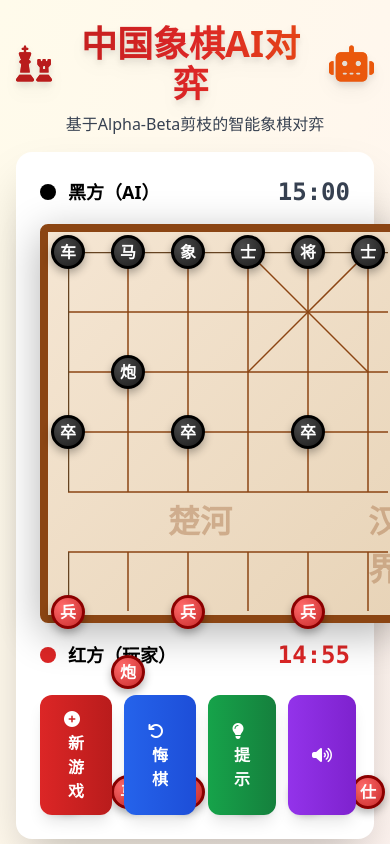
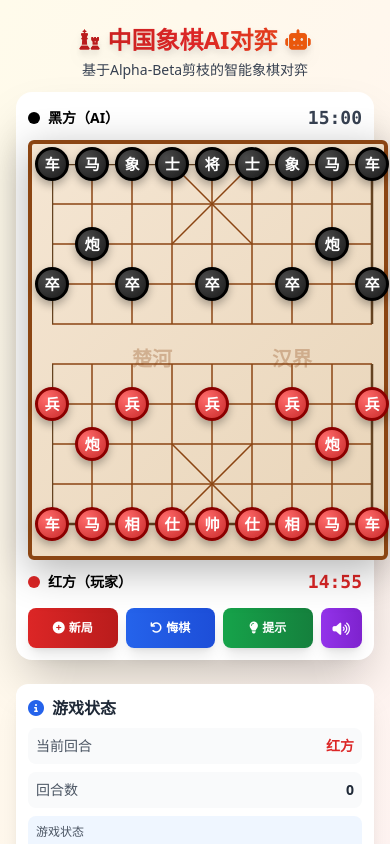
Before and after one commit to shibing624/chinese-chess-ai, a plain HTML site: page index.html in a window 390 px wide. Shown: the top 844 px of the page. Drawn offline with nearby package versions, Linux system fonts and the light colour scheme.

Commit message:
优化移动端布局和响应式设计
UI改进:
- 📱 动态调整棋盘尺寸，完美适配手机、平板、PC端
- 🎯 棋子、提示点大小根据屏幕自动缩放
- ✨ 优化标题、按钮、面板的响应式显示
- 👆 添加移动端触摸优化和active状态

技术实现:
- JavaScript动态计算棋盘cellSize和padding
- 监听window resize事件实时更新布局
- 移除CSS硬编码尺寸，改为JS动态设置
- 添加touch-action和tap-highlight优化

移动端优化:
- 手机端: 40px cellSize, 360px棋盘
- 平板端: 55px cellSize, 480px棋盘
- PC端: 60px cellSize, 560px棋盘
- 禁用双击缩放，优化触摸体验

```diff
--- a/index.html
+++ b/index.html
@@ -2,7 +2,7 @@
 <html lang="zh-CN">
 <head>
     <meta charset="UTF-8">
-    <meta name="viewport" content="width=device-width, initial-scale=1.0">
+    <meta name="viewport" content="width=device-width, initial-scale=1.0, maximum-scale=1.0, user-scalable=no">
     <title>中国象棋AI对弈</title>
     <script src="https://cdn.tailwindcss.com"></script>
     <link rel="stylesheet" href="https://cdnjs.cloudflare.com/ajax/libs/font-awesome/6.4.0/css/all.min.css">
@@ -11,99 +11,99 @@
 <body class="bg-gradient-to-br from-amber-50 via-orange-50 to-red-50 min-h-screen">
     <div class="container mx-auto px-4 py-6">
         <!-- 标题区域 --优化视觉效果 -->
-        <div class="text-center mb-4 flex-shrink-0">
-            <h1 class="text-4xl lg:text-5xl font-bold bg-gradient-to-r from-red-700 via-red-600 to-orange-600 bg-clip-text text-transparent mb-2 flex items-center justify-center gap-3 drop-shadow-lg">
-                <i class="fas fa-chess text-red-700"></i>
-                中国象棋AI对弈
-                <i class="fas fa-robot text-orange-600"></i>
+        <div class="text-center mb-3 md:mb-4 flex-shrink-0">
+            <h1 class="text-2xl sm:text-3xl lg:text-5xl font-bold bg-gradient-to-r from-red-700 via-red-600 to-orange-600 bg-clip-text text-transparent mb-1 md:mb-2 flex items-center justify-center gap-2 md:gap-3 drop-shadow-lg">
+                <i class="fas fa-chess text-red-700 text-xl sm:text-2xl lg:text-4xl"></i>
+                <span>中国象棋AI对弈</span>
+                <i class="fas fa-robot text-orange-600 text-xl sm:text-2xl lg:text-4xl"></i>
             </h1>
-            <p class="text-gray-700 text-base font-medium">基于Alpha-Beta剪枝的智能象棋对弈</p>
+            <p class="text-gray-700 text-sm md:text-base font-medium">基于Alpha-Beta剪枝的智能象棋对弈</p>
         </div>
         <!-- 主要内容区域 -->
         <div class="grid grid-cols-1 lg:grid-cols-3 gap-6 max-w-7xl mx-auto">
             <!-- 左侧：棋盘区域 -->
             <div class="lg:col-span-2">
-                <div class="bg-white rounded-2xl shadow-2xl p-6">
-                    <div class="flex justify-between items-center mb-4">
-                        <div class="flex items-center gap-3">
-                            <div class="w-4 h-4 bg-black rounded-full"></div>
-                            <span class="font-bold text-lg">黑方（AI）</span>
+                <div class="bg-white rounded-2xl shadow-2xl p-3 sm:p-4 md:p-6">
+                    <div class="flex justify-between items-center mb-2 sm:mb-3 md:mb-4">
+                        <div class="flex items-center gap-2 sm:gap-3">
+                            <div class="w-3 h-3 sm:w-4 sm:h-4 bg-black rounded-full"></div>
+                            <span class="font-bold text-sm sm:text-base md:text-lg">黑方（AI）</span>
                         </div>
-                        <div id="blackTimer" class="text-2xl font-mono font-bold text-gray-700">15:00</div>
+                        <div id="blackTimer" class="text-lg sm:text-xl md:text-2xl font-mono font-bold text-gray-700">15:00</div>
                     </div>
 
                     <!-- 棋盘 -->
                     <div id="chessboard" class="chess-board mx-auto"></div>
 
-                    <div class="flex justify-between items-center mt-4">
-                        <div class="flex items-center gap-3">
-                            <div class="w-4 h-4 bg-red-600 rounded-full"></div>
-                            <span class="font-bold text-lg">红方（玩家）</span>
+                    <div class="flex justify-between items-center mt-2 sm:mt-3 md:mt-4">
+                        <div class="flex items-center gap-2 sm:gap-3">
+                            <div class="w-3 h-3 sm:w-4 sm:h-4 bg-red-600 rounded-full"></div>
+                            <span class="font-bold text-sm sm:text-base md:text-lg">红方（玩家）</span>
                         </div>
-                        <div id="redTimer" class="text-2xl font-mono font-bold text-red-600">15:00</div>
+                        <div id="redTimer" class="text-lg sm:text-xl md:text-2xl font-mono font-bold text-red-600">15:00</div>
                     </div>
 
                     <!-- 控制按钮 -->
-                    <div class="flex gap-3 mt-6">
-                        <button id="newGameBtn" class="flex-1 bg-gradient-to-r from-red-600 to-red-700 hover:from-red-700 hover:to-red-800 text-white font-bold py-3 px-6 rounded-xl transition-all duration-300 shadow-lg hover:shadow-xl transform hover:-translate-y-0.5">
-                            <i class="fas fa-plus-circle mr-2"></i>新游戏
+                    <div class="flex gap-2 sm:gap-3 mt-3 sm:mt-4 md:mt-6">
+                        <button id="newGameBtn" class="flex-1 bg-gradient-to-r from-red-600 to-red-700 hover:from-red-700 hover:to-red-800 active:from-red-800 active:to-red-900 text-white font-bold py-2 sm:py-2.5 md:py-3 px-2 sm:px-4 md:px-6 rounded-lg sm:rounded-xl transition-all duration-300 shadow-lg text-xs sm:text-sm md:text-base">
+                            <i class="fas fa-plus-circle mr-1 sm:mr-2"></i><span class="hidden sm:inline">新游戏</span><span class="sm:hidden">新局</span>
                         </button>
-                        <button id="undoBtn" class="flex-1 bg-gradient-to-r from-blue-600 to-blue-700 hover:from-blue-700 hover:to-blue-800 text-white font-bold py-3 px-6 rounded-xl transition-all duration-300 shadow-lg hover:shadow-xl transform hover:-translate-y-0.5">
-                            <i class="fas fa-undo mr-2"></i>悔棋
+                        <button id="undoBtn" class="flex-1 bg-gradient-to-r from-blue-600 to-blue-700 hover:from-blue-700 hover:to-blue-800 active:from-blue-800 active:to-blue-900 text-white font-bold py-2 sm:py-2.5 md:py-3 px-2 sm:px-4 md:px-6 rounded-lg sm:rounded-xl transition-all duration-300 shadow-lg text-xs sm:text-sm md:text-base">
+                            <i class="fas fa-undo mr-1 sm:mr-2"></i>悔棋
                         </button>
-                        <button id="hintBtn" class="flex-1 bg-gradient-to-r from-green-600 to-green-700 hover:from-green-700 hover:to-green-800 text-white font-bold py-3 px-6 rounded-xl transition-all duration-300 shadow-lg hover:shadow-xl transform hover:-translate-y-0.5">
-                            <i class="fas fa-lightbulb mr-2"></i>提示
+                        <button id="hintBtn" class="flex-1 bg-gradient-to-r from-green-600 to-green-700 hover:from-green-700 hover:to-green-800 active:from-green-800 active:to-green-900 text-white font-bold py-2 sm:py-2.5 md:py-3 px-2 sm:px-4 md:px-6 rounded-lg sm:rounded-xl transition-all duration-300 shadow-lg text-xs sm:text-sm md:text-base">
+                            <i class="fas fa-lightbulb mr-1 sm:mr-2"></i>提示
                         </button>
-                        <button id="soundBtn" class="bg-gradient-to-r from-purple-600 to-purple-700 hover:from-purple-700 hover:to-purple-800 text-white font-bold py-3 px-6 rounded-xl transition-all duration-300 shadow-lg hover:shadow-xl transform hover:-translate-y-0.5">
-                            <i class="fas fa-volume-up"></i>
+                        <button id="soundBtn" class="bg-gradient-to-r from-purple-600 to-purple-700 hover:from-purple-700 hover:to-purple-800 active:from-purple-800 active:to-purple-900 text-white font-bold py-2 sm:py-2.5 md:py-3 px-3 sm:px-4 md:px-6 rounded-lg sm:rounded-xl transition-all duration-300 shadow-lg">
+                            <i class="fas fa-volume-up text-sm sm:text-base"></i>
                         </button>
                     </div>
                 </div>
             </div>
 
             <!-- 右侧：信息面板 -->
-            <div class="space-y-6">
+            <div class="space-y-3 sm:space-y-4 md:space-y-6">
                 <!-- 游戏状态 -->
-                <div class="bg-white rounded-2xl shadow-xl p-6">
-                    <h3 class="text-xl font-bold text-gray-800 mb-4 flex items-center gap-2">
+                <div class="bg-white rounded-xl md:rounded-2xl shadow-xl p-3 sm:p-4 md:p-6">
+                    <h3 class="text-base sm:text-lg md:text-xl font-bold text-gray-800 mb-2 sm:mb-3 md:mb-4 flex items-center gap-2">
                         <i class="fas fa-info-circle text-blue-600"></i>
                         游戏状态
                     </h3>
-                    <div class="space-y-3">
-                        <div class="flex justify-between items-center p-3 bg-gray-50 rounded-lg">
+                    <div class="space-y-2 sm:space-y-2.5 md:space-y-3">
+                        <div class="flex justify-between items-center p-2 sm:p-2.5 md:p-3 bg-gray-50 rounded-lg text-sm sm:text-base">
                             <span class="text-gray-600">当前回合</span>
                             <span id="currentTurn" class="font-bold text-red-600">红方</span>
                         </div>
-                        <div class="flex justify-between items-center p-3 bg-gray-50 rounded-lg">
+                        <div class="flex justify-between items-center p-2 sm:p-2.5 md:p-3 bg-gray-50 rounded-lg text-sm sm:text-base">
                             <span class="text-gray-600">回合数</span>
                             <span id="moveCount" class="font-bold text-gray-800">0</span>
                         </div>
-                        <div class="p-3 bg-blue-50 rounded-lg">
-                            <div class="text-sm text-gray-600 mb-1">游戏状态</div>
-                            <div id="gameStatus" class="font-bold text-blue-700">进行中</div>
+                        <div class="p-2 sm:p-2.5 md:p-3 bg-blue-50 rounded-lg">
+                            <div class="text-xs sm:text-sm text-gray-600 mb-1">游戏状态</div>
+                            <div id="gameStatus" class="font-bold text-blue-700 text-sm sm:text-base">进行中</div>
                         </div>
                     </div>
                 </div>
 
                 <!-- 走法历史 -->
-                <div class="bg-white rounded-2xl shadow-xl p-6">
-                    <h3 class="text-xl font-bold text-gray-800 mb-4 flex items-center gap-2">
+                <div class="bg-white rounded-xl md:rounded-2xl shadow-xl p-3 sm:p-4 md:p-6">
+                    <h3 class="text-base sm:text-lg md:text-xl font-bold text-gray-800 mb-2 sm:mb-3 md:mb-4 flex items-center gap-2">
                         <i class="fas fa-history text-orange-600"></i>
                         走法历史
                     </h3>
-                    <div id="moveHistory" class="space-y-2 max-h-64 overflow-y-auto"></div>
+                    <div id="moveHistory" class="space-y-1 sm:space-y-2 max-h-48 sm:max-h-56 md:max-h-64 overflow-y-auto text-xs sm:text-sm"></div>
                 </div>
 
                 <!-- AI 思考 -->
-                <div class="bg-white rounded-2xl shadow-xl p-6">
-                    <h3 class="text-xl font-bold text-gray-800 mb-4 flex items-center gap-2">
+                <div class="bg-white rounded-xl md:rounded-2xl shadow-xl p-3 sm:p-4 md:p-6">
+                    <h3 class="text-base sm:text-lg md:text-xl font-bold text-gray-800 mb-2 sm:mb-3 md:mb-4 flex items-center gap-2">
                         <i class="fas fa-brain text-pink-600"></i>
                         AI 思考
                     </h3>
-                    <div id="aiThinking" class="text-gray-600 text-sm leading-relaxed">
+                    <div id="aiThinking" class="text-gray-600 text-xs sm:text-sm leading-relaxed">
                         点击棋子开始走棋...
                     </div>
-                    <div class="mt-3 text-xs text-gray-500 italic">
+                    <div class="mt-2 sm:mt-3 text-xs text-gray-500 italic">
                         💡 AI使用Alpha-Beta剪枝算法
                     </div>
                 </div>
--- a/style.css
+++ b/style.css
@@ -1,13 +1,20 @@
 /* 棋盘样式 */
 .chess-board {
-    width: 560px;
-    height: 620px;
+    /* 尺寸由JavaScript动态设置 */
     background: linear-gradient(135deg, #f5e6d3 0%, #e8d4b8 100%);
-    border: 8px solid #8b4513;
+    border: 6px solid #8b4513;
     border-radius: 8px;
     box-shadow: 0 10px 40px rgba(0, 0, 0, 0.3);
     position: relative;
-    padding: 20px;
+    /* padding由JavaScript动态设置 */
+    touch-action: none; /* 禁用移动端的默认触摸行为 */
+}
+
+@media (max-width: 640px) {
+    .chess-board {
+        border-width: 4px;
+        border-radius: 6px;
+    }
 }
 
 /* 棋盘网格 */
@@ -41,20 +48,19 @@
 
 /* 棋子样式 */
 .chess-piece {
-    width: 52px;
-    height: 52px;
+    /* 尺寸由JavaScript动态设置 */
     border-radius: 50%;
     display: flex;
     align-items: center;
     justify-content: center;
-    font-size: 24px;
     font-weight: bold;
     cursor: pointer;
     position: absolute;
     transform: translate(-50%, -50%);
-    transition: all 0.3s ease;
+    transition: all 0.2s ease;
     box-shadow: 0 4px 8px rgba(0, 0, 0, 0.3);
     user-select: none;
+    -webkit-tap-highlight-color: transparent; /* 移除移动端点击高亮 */
 }
 
 .chess-piece:hover {
@@ -224,50 +230,16 @@
     to { transform: rotate(360deg); }
 }
 
-/* 响应式设计 */
-@media (max-width: 1024px) {
-    .chess-board {
-        width: 480px;
-        height: 532px;
+/* 响应式设计 - 移动端优化 */
+@media (max-width: 640px) {
+    /* 移动端触摸优化 */
+    .chess-piece:active {
+        transform: translate(-50%, -50%) scale(1.05);
     }
 
-    .board-grid {
-        width: 440px;
-        height: 492px;
-    }
-
-    .chess-piece {
-        width: 44px;
-        height: 44px;
-        font-size: 20px;
-    }
-}
-
-@media (max-width: 640px) {
-    .chess-board {
-        width: 360px;
-        height: 399px;
-    }
-
-    .board-grid {
-        width: 320px;
-        height: 359px;
-    }
-
-    .chess-piece {
-        width: 34px;
-        height: 34px;
-        font-size: 16px;
-    }
-
-    .move-hint {
-        width: 16px;
-        height: 16px;
-    }
-
-    .move-hint.capture {
-        width: 34px;
-        height: 34px;
+    /* 移动端hover效果改为active */
+    .chess-piece:hover {
+        transform: translate(-50%, -50%);
     }
 }
 
--- a/ui.js
+++ b/ui.js
@@ -6,15 +6,48 @@
 export class BoardRenderer {
     constructor(containerId) {
         this.container = document.getElementById(containerId);
-        this.cellSize = 60;
-        this.padding = 20;
         this.selectedPiece = null;
         this.legalMoves = [];
         this.lastMove = null;
         this.onPieceClick = null;
         this.onMoveClick = null;
 
+        // 根据屏幕大小动态设置棋盘尺寸
+        this.updateBoardSize();
+
+        // 监听窗口大小变化
+        window.addEventListener('resize', () => {
+            this.updateBoardSize();
+            this.render(this.currentBoard, this.currentChess);
+        });
+
         this.initBoard();
+    }
+
+    /**
+     * 根据屏幕大小更新棋盘尺寸
+     */
+    updateBoardSize() {
+        const screenWidth = window.innerWidth;
+        if (screenWidth < 640) {
+            // 手机端
+            this.cellSize = 40;
+            this.padding = 20;
+            this.boardWidth = 360;
+            this.boardHeight = 420;
+        } else if (screenWidth < 1024) {
+            // 平板端
+            this.cellSize = 55;
+            this.padding = 20;
+            this.boardWidth = 480;
+            this.boardHeight = 560;
+        } else {
+            // PC端
+            this.cellSize = 60;
+            this.padding = 20;
+            this.boardWidth = 560;
+            this.boardHeight = 620;
+        }
     }
 
     /**
@@ -23,11 +56,17 @@ export class BoardRenderer {
     initBoard() {
         this.container.innerHTML = '';
 
+        // 根据尺寸设置容器样式
+        this.container.style.width = this.boardWidth + 'px';
+        this.container.style.height = this.boardHeight + 'px';
+
         // 创建 SVG 网格
         const svg = document.createElementNS('http://www.w3.org/2000/svg', 'svg');
         svg.classList.add('board-grid');
-        svg.setAttribute('width', '520');
-        svg.setAttribute('height', '580');
+        const gridWidth = this.cellSize * 8;
+        const gridHeight = this.cellSize * 9;
+        svg.setAttribute('width', gridWidth);
+        svg.setAttribute('height', gridHeight);
 
         // 绘制横线
         for (let i = 0; i < 10; i++) {
@@ -106,18 +145,23 @@ export class BoardRenderer {
      * 添加河界文字
      */
     addRiverText() {
+        const riverY = this.padding + 4.5 * this.cellSize;
+        const fontSize = Math.max(16, this.cellSize * 0.5);
+
         const riverText1 = document.createElement('div');
         riverText1.classList.add('river-text');
         riverText1.textContent = '楚河';
-        riverText1.style.left = '120px';
-        riverText1.style.top = '265px';
+        riverText1.style.left = (this.padding + 2 * this.cellSize) + 'px';
+        riverText1.style.top = riverY + 'px';
+        riverText1.style.fontSize = fontSize + 'px';
         this.container.appendChild(riverText1);
 
         const riverText2 = document.createElement('div');
         riverText2.classList.add('river-text');
         riverText2.textContent = '汉界';
-        riverText2.style.left = '320px';
-        riverText2.style.top = '265px';
+        riverText2.style.left = (this.padding + 5.5 * this.cellSize) + 'px';
+        riverText2.style.top = riverY + 'px';
+        riverText2.style.fontSize = fontSize + 'px';
         this.container.appendChild(riverText2);
     }
 
@@ -125,6 +169,10 @@ export class BoardRenderer {
      * 渲染棋盘状态
      */
     render(board, chess) {
+        // 保存当前状态供resize使用
+        this.currentBoard = board;
+        this.currentChess = chess;
+
         // 清除旧的棋子和标记
         const oldPieces = this.container.querySelectorAll('.chess-piece, .move-hint, .last-move-from, .last-move-to');
         oldPieces.forEach(el => el.remove());
@@ -173,6 +221,13 @@ export class BoardRenderer {
 
         pieceEl.textContent = pieceNames[piece] || piece;
 
+        // 设置棋子大小和字体大小
+        const pieceSize = Math.max(30, this.cellSize * 0.85);
+        const fontSize = Math.max(14, this.cellSize * 0.38);
+        pieceEl.style.width = pieceSize + 'px';
+        pieceEl.style.height = pieceSize + 'px';
+        pieceEl.style.fontSize = fontSize + 'px';
+
         // 设置位置
         const left = this.padding + x * this.cellSize;
         const top = this.padding + y * this.cellSize;
@@ -214,8 +269,16 @@ export class BoardRenderer {
             hintEl.classList.add('move-hint');
 
             const targetPiece = board[move.y][move.x];
+            const hintSize = Math.max(14, this.cellSize * 0.3);
+            const captureSize = Math.max(30, this.cellSize * 0.85);
+
             if (targetPiece) {
                 hintEl.classList.add('capture');
+                hintEl.style.width = captureSize + 'px';
+                hintEl.style.height = captureSize + 'px';
+            } else {
+                hintEl.style.width = hintSize + 'px';
+                hintEl.style.height = hintSize + 'px';
             }
 
             const left = this.padding + move.x * this.cellSize;
```
